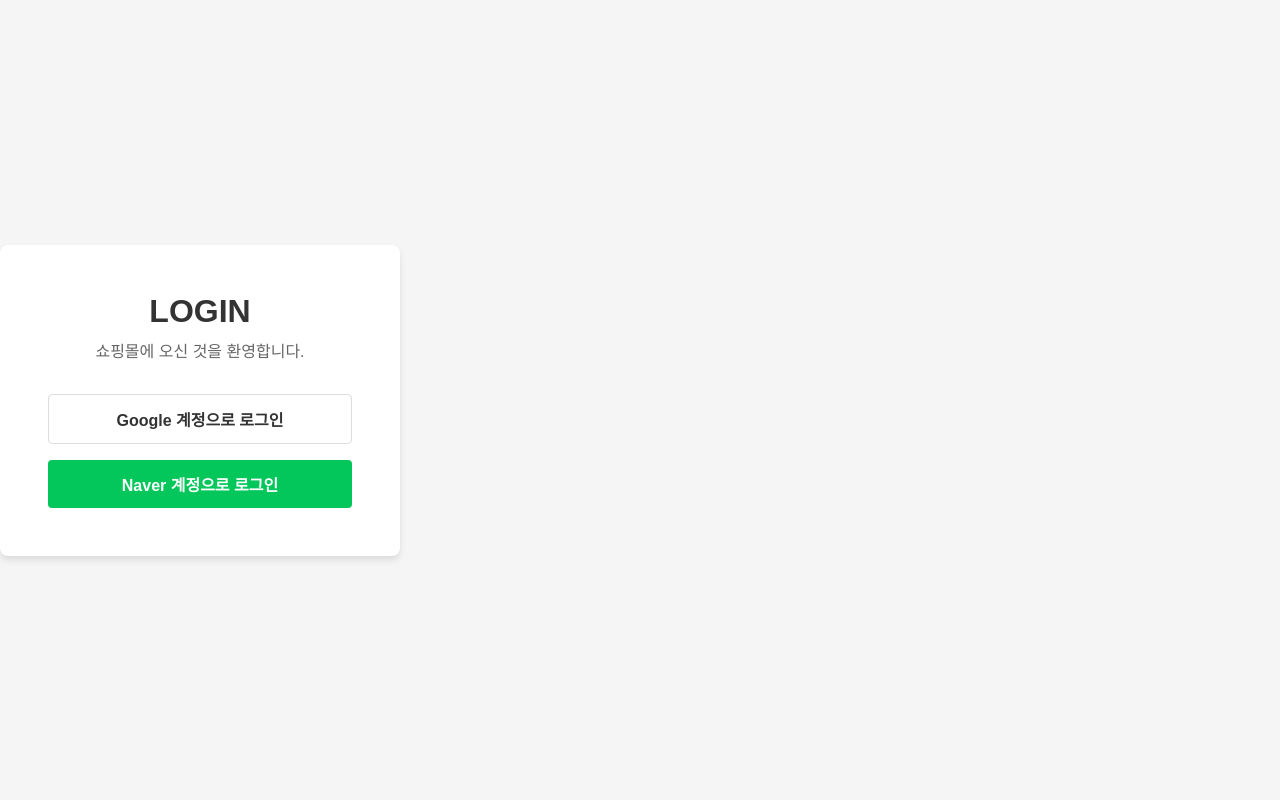
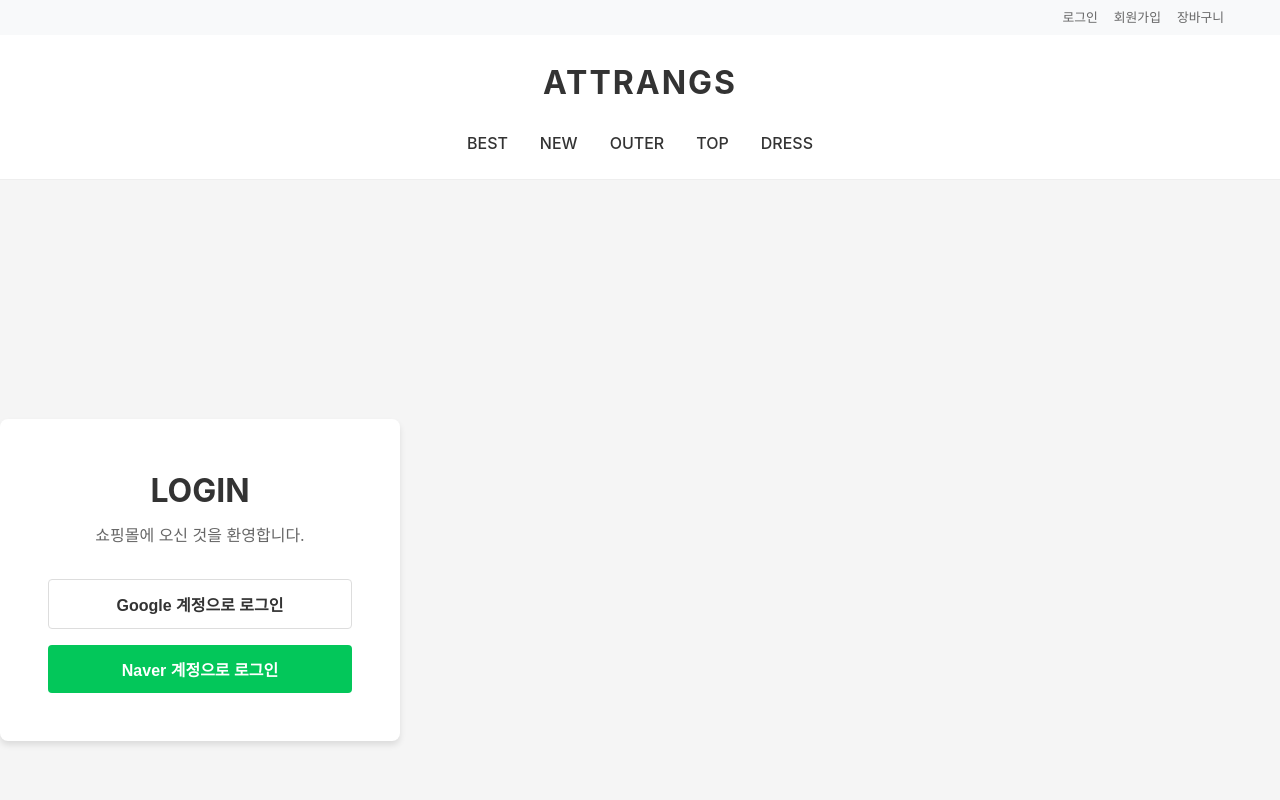
Before and after one commit to SungYil/shopping-mall, a Next.js app in the folder client/: page /login in a window 1280 px wide. Shown: the top 800 px of the page. Built offline with nearby package versions, Linux system fonts and the light colour scheme.

Commit message:
add. main page component

```diff
--- a/client/src/app/globals.css
+++ b/client/src/app/globals.css
@@ -1,42 +1,35 @@
 :root {
-  --background: #ffffff;
-  --foreground: #171717;
-}
-
-@media (prefers-color-scheme: dark) {
-  :root {
-    --background: #0a0a0a;
-    --foreground: #ededed;
-  }
-}
-
-html,
-body {
-  max-width: 100vw;
-  overflow-x: hidden;
-}
-
-body {
-  color: var(--foreground);
-  background: var(--background);
-  font-family: Arial, Helvetica, sans-serif;
-  -webkit-font-smoothing: antialiased;
-  -moz-osx-font-smoothing: grayscale;
+  --primary-color: #ff6b6b;
+  --text-color: #333;
+  --bg-color: #fff;
+  --gray-100: #f8f9fa;
+  --gray-200: #e9ecef;
+  --gray-800: #343a40;
 }
 
 * {
   box-sizing: border-box;
+  margin: 0;
   padding: 0;
-  margin: 0;
+}
+
+body {
+  font-family: 'Pretendard', -apple-system, BlinkMacSystemFont, system-ui, Roboto, sans-serif;
+  color: var(--text-color);
+  line-height: 1.5;
 }
 
 a {
+  text-decoration: none;
   color: inherit;
-  text-decoration: none;
 }
 
-@media (prefers-color-scheme: dark) {
-  html {
-    color-scheme: dark;
-  }
+ul {
+  list-style: none;
 }
+
+.container {
+  max-width: 1200px;
+  margin: 0 auto;
+  padding: 0 1rem;
+}
--- a/client/src/app/layout.tsx
+++ b/client/src/app/layout.tsx
@@ -1,20 +1,11 @@
 import type { Metadata } from "next";
-import { Geist, Geist_Mono } from "next/font/google";
 import "./globals.css";
-
-const geistSans = Geist({
-  variable: "--font-geist-sans",
-  subsets: ["latin"],
-});
-
-const geistMono = Geist_Mono({
-  variable: "--font-geist-mono",
-  subsets: ["latin"],
-});
+import Header from "@/components/Header";
+import Footer from "@/components/Footer";
 
 export const metadata: Metadata = {
-  title: "Create Next App",
-  description: "Generated by create next app",
+  title: "Attrangs Clone",
+  description: "Shopping Mall Clone Project",
 };
 
 export default function RootLayout({
@@ -23,9 +14,11 @@ export default function RootLayout({
   children: React.ReactNode;
 }>) {
   return (
-    <html lang="en">
-      <body className={`${geistSans.variable} ${geistMono.variable}`}>
-        {children}
+    <html lang="ko">
+      <body>
+        <Header />
+        <main>{children}</main>
+        <Footer />
       </body>
     </html>
   );
--- a/client/src/app/page.module.css
+++ b/client/src/app/page.module.css
@@ -1,141 +1,116 @@
-.page {
-  --background: #fafafa;
-  --foreground: #fff;
+.container {
+  padding-bottom: 4rem;
+}
 
-  --text-primary: #000;
-  --text-secondary: #666;
-
-  --button-primary-hover: #383838;
-  --button-secondary-hover: #f2f2f2;
-  --button-secondary-border: #ebebeb;
-
+/* 배너 스타일 */
+.banner {
+  height: 400px;
+  background-color: #ffe3e3;
+  /* 임시 배경색 */
   display: flex;
-  min-height: 100vh;
   align-items: center;
   justify-content: center;
-  font-family: var(--font-geist-sans);
-  background-color: var(--background);
+  text-align: center;
+  margin-bottom: 4rem;
 }
 
-.main {
-  display: flex;
-  min-height: 100vh;
-  width: 100%;
-  max-width: 800px;
-  flex-direction: column;
-  align-items: flex-start;
-  justify-content: space-between;
-  background-color: var(--foreground);
-  padding: 120px 60px;
+.bannerContent h2 {
+  font-size: 2.5rem;
+  margin-bottom: 1rem;
+  color: #333;
 }
 
-.intro {
-  display: flex;
-  flex-direction: column;
-  align-items: flex-start;
-  text-align: left;
-  gap: 24px;
+.bannerContent p {
+  font-size: 1.1rem;
+  color: #666;
+  margin-bottom: 2rem;
 }
 
-.intro h1 {
-  max-width: 320px;
-  font-size: 40px;
-  font-weight: 600;
-  line-height: 48px;
-  letter-spacing: -2.4px;
-  text-wrap: balance;
-  color: var(--text-primary);
+.bannerButton {
+  padding: 0.8rem 2rem;
+  background-color: #333;
+  color: white;
+  border: none;
+  font-size: 1rem;
+  cursor: pointer;
+  transition: background-color 0.2s;
 }
 
-.intro p {
-  max-width: 440px;
-  font-size: 18px;
-  line-height: 32px;
-  text-wrap: balance;
-  color: var(--text-secondary);
+.bannerButton:hover {
+  background-color: #555;
 }
 
-.intro a {
-  font-weight: 500;
-  color: var(--text-primary);
+/* 섹션 공통 스타일 */
+.section {
+  max-width: 1200px;
+  margin: 0 auto;
+  padding: 0 1rem;
 }
 
-.ctas {
-  display: flex;
-  flex-direction: row;
-  width: 100%;
-  max-width: 440px;
-  gap: 16px;
-  font-size: 14px;
+.sectionTitle {
+  font-size: 1.8rem;
+  text-align: center;
+  margin-bottom: 0.5rem;
 }
 
-.ctas a {
-  display: flex;
-  justify-content: center;
-  align-items: center;
-  height: 40px;
-  padding: 0 16px;
-  border-radius: 128px;
-  border: 1px solid transparent;
-  transition: 0.2s;
-  cursor: pointer;
-  width: fit-content;
-  font-weight: 500;
+.sectionSubtitle {
+  text-align: center;
+  color: #888;
+  margin-bottom: 3rem;
 }
 
-a.primary {
-  background: var(--text-primary);
-  color: var(--background);
-  gap: 8px;
+/* 그리드 및 카드 스타일 */
+.grid {
+  display: grid;
+  grid-template-columns: repeat(4, 1fr);
+  gap: 2rem;
 }
 
-a.secondary {
-  border-color: var(--button-secondary-border);
+.card {
+  cursor: pointer;
 }
 
-/* Enable hover only on non-touch devices */
-@media (hover: hover) and (pointer: fine) {
-  a.primary:hover {
-    background: var(--button-primary-hover);
-    border-color: transparent;
+.imageWrapper {
+  width: 100%;
+  aspect-ratio: 3/4;
+  background-color: #f1f1f1;
+  margin-bottom: 1rem;
+  overflow: hidden;
+}
+
+.placeholderImage {
+  width: 100%;
+  height: 100%;
+  background-color: #ddd;
+  transition: transform 0.3s;
+}
+
+.card:hover .placeholderImage {
+  transform: scale(1.05);
+}
+
+.productName {
+  font-size: 1rem;
+  margin-bottom: 0.5rem;
+  font-weight: normal;
+}
+
+.price {
+  font-weight: bold;
+  color: #333;
+}
+
+/* 반응형 */
+@media (max-width: 768px) {
+  .grid {
+    grid-template-columns: repeat(2, 1fr);
   }
 
-  a.secondary:hover {
-    background: var(--button-secondary-hover);
-    border-color: transparent;
+  .banner {
+    height: 300px;
+  }
+
+  .bannerContent h2 {
+    font-size: 1.8rem;
   }
 }
-
-@media (max-width: 600px) {
-  .main {
-    padding: 48px 24px;
-  }
-
-  .intro {
-    gap: 16px;
-  }
-
-  .intro h1 {
-    font-size: 32px;
-    line-height: 40px;
-    letter-spacing: -1.92px;
-  }
-}
-
-@media (prefers-color-scheme: dark) {
-  .logo {
-    filter: invert();
-  }
-
-  .page {
-    --background: #000;
-    --foreground: #000;
-
-    --text-primary: #ededed;
-    --text-secondary: #999;
-
-    --button-primary-hover: #ccc;
-    --button-secondary-hover: #1a1a1a;
-    --button-secondary-border: #1a1a1a;
-  }
-}
--- /dev/null
+++ b/client/src/components/Footer.module.css
@@ -0,0 +1,8 @@
+.footer {
+    background-color: #333;
+    color: #fff;
+    padding: 2rem 0;
+    margin-top: 4rem;
+    text-align: center;
+    font-size: 0.9rem;
+}
--- /dev/null
+++ b/client/src/components/Footer.tsx
@@ -0,0 +1,11 @@
+import styles from './Footer.module.css';
+
+export default function Footer() {
+    return (
+        <footer className={styles.footer}>
+            <div className="container">
+                <p>&copy; 2025 ATTRANGS Clone. All rights reserved.</p>
+            </div>
+        </footer>
+    );
+}
--- /dev/null
+++ b/client/src/components/Header.module.css
@@ -0,0 +1,43 @@
+.header {
+    border-bottom: 1px solid #eee;
+}
+
+.topBar {
+    background-color: #f8f9fa;
+    padding: 0.5rem 0;
+    font-size: 0.8rem;
+    color: #666;
+}
+
+.authLinks {
+    display: flex;
+    justify-content: flex-end;
+    gap: 1rem;
+}
+
+.mainHeader {
+    padding: 1.5rem 0;
+}
+
+.headerContent {
+    display: flex;
+    flex-direction: column;
+    align-items: center;
+    gap: 1.5rem;
+}
+
+.logo {
+    font-size: 2rem;
+    font-weight: bold;
+    letter-spacing: 2px;
+}
+
+.nav {
+    display: flex;
+    gap: 2rem;
+    font-weight: 500;
+}
+
+.nav a:hover {
+    color: #ff6b6b;
+}
--- /dev/null
+++ b/client/src/components/Header.tsx
@@ -0,0 +1,36 @@
+'use client';
+
+import Link from 'next/link';
+import styles from './Header.module.css';
+
+export default function Header() {
+    return (
+        <header className={styles.header}>
+            <div className={styles.topBar}>
+                <div className="container">
+                    <div className={styles.authLinks}>
+                        <Link href="/login">로그인</Link>
+                        <Link href="/signup">회원가입</Link>
+                        <Link href="/cart">장바구니</Link>
+                    </div>
+                </div>
+            </div>
+
+            <div className={styles.mainHeader}>
+                <div className={`container ${styles.headerContent}`}>
+                    <Link href="/" className={styles.logo}>
+                        ATTRANGS
+                    </Link>
+
+                    <nav className={styles.nav}>
+                        <Link href="/best">BEST</Link>
+                        <Link href="/new">NEW</Link>
+                        <Link href="/outer">OUTER</Link>
+                        <Link href="/top">TOP</Link>
+                        <Link href="/dress">DRESS</Link>
+                    </nav>
+                </div>
+            </div>
+        </header>
+    );
+}
```
Also changed, not shown: client/src/app/page.tsx (+32 -58 lines), 1 other file (tests, documents, lock files or other folders).
